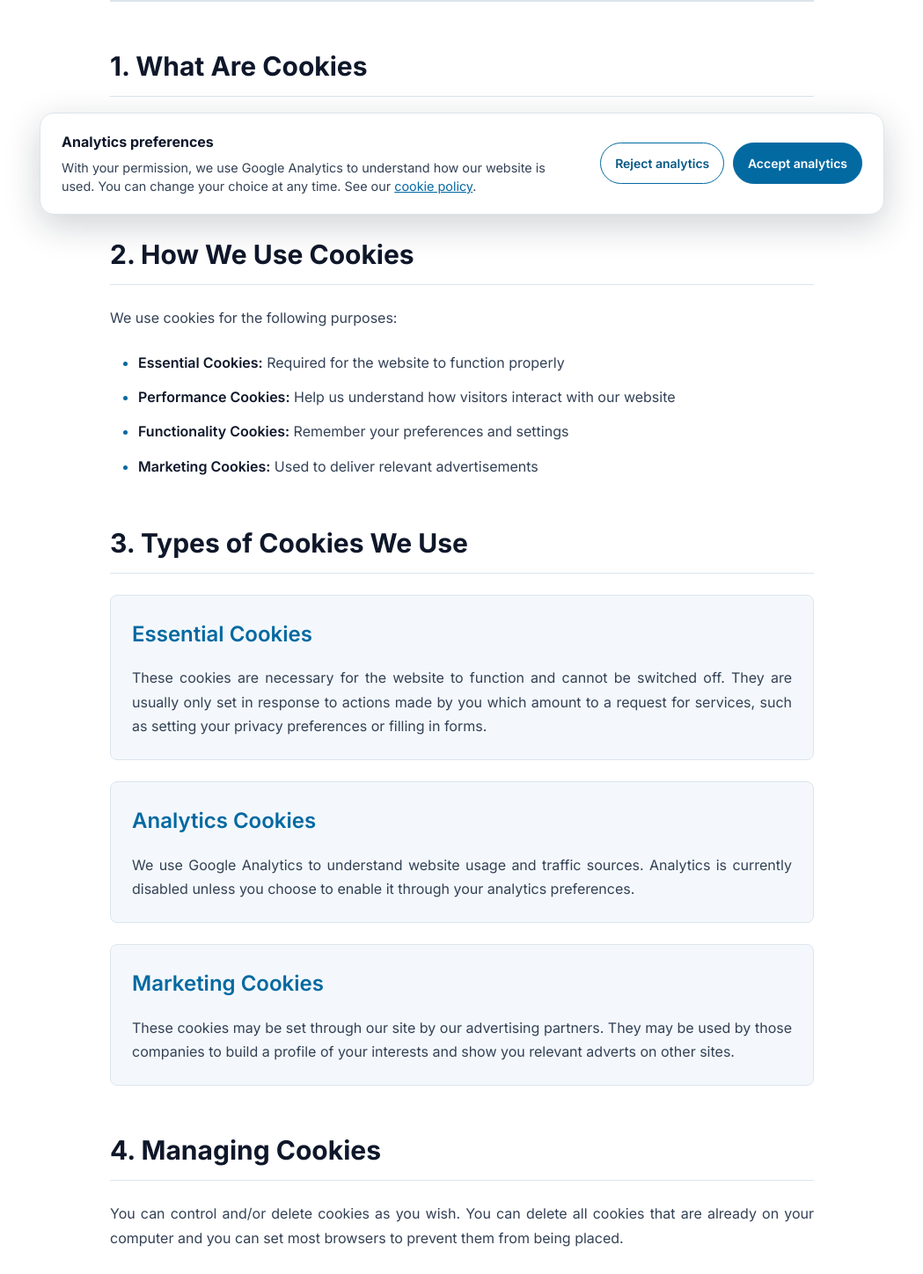
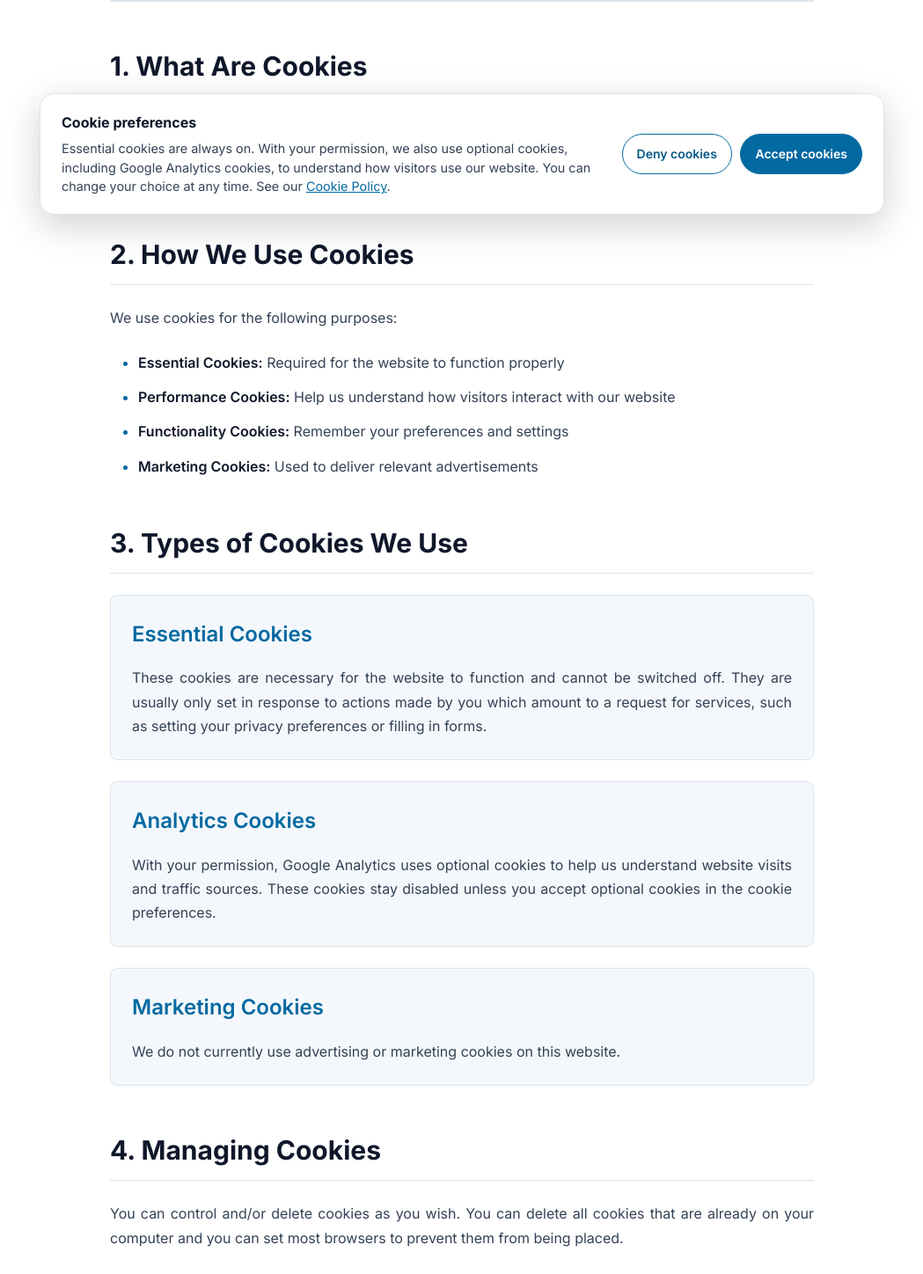
Before and after one commit to mhashirmaroof/technatonix-website, a Next.js app: page /cookies in a window 1280 px wide. Shown: the part 540-1988 px from the top of the page at 88% size, without its empty margins (115-1164 px from the left). Built offline with nearby package versions, Linux system fonts and the light colour scheme.

Commit message:
The cookie wording changes are ready. I’m deploying them to Vercel production with Node 22 now.

```diff
--- a/components/Analytics.tsx
+++ b/components/Analytics.tsx
@@ -185,14 +185,14 @@ export default function Analytics() {
 
   if (!ready || (!showPreferences && !(consent === null && regionPolicy.prompt)) || isPrivate(router.asPath)) return null;
   return (
-    <aside className={styles.banner} aria-label="Analytics cookie preferences">
+    <aside className={styles.banner} aria-label="Cookie preferences">
       <div>
-        <h2>Analytics preferences</h2>
-        <p>With your permission, we use Google Analytics to understand how our website is used. You can change your choice at any time. See our <Link href="/cookies">cookie policy</Link>.</p>
+        <h2>Cookie preferences</h2>
+        <p>Essential cookies are always on. With your permission, we also use optional cookies, including Google Analytics cookies, to understand how visitors use our website. You can change your choice at any time. See our <Link href="/cookies">Cookie Policy</Link>.</p>
       </div>
       <div className={styles.actions}>
-        <button type="button" onClick={() => choose('rejected')}>Reject analytics</button>
-        <button type="button" onClick={() => choose('accepted')}>Accept analytics</button>
+        <button type="button" onClick={() => choose('rejected')}>Deny cookies</button>
+        <button type="button" onClick={() => choose('accepted')}>Accept cookies</button>
       </div>
     </aside>
   );
--- a/pages/cookies.tsx
+++ b/pages/cookies.tsx
@@ -64,17 +64,16 @@ const Cookies: React.FC<CookiesProps> = ({ seo }) => {
                 <div className={styles.cookieType}>
                   <h3>Analytics Cookies</h3>
                   <p>
-                    We use Google Analytics to understand website usage and traffic sources. Analytics
-                    is currently disabled unless you choose to enable it through your analytics preferences.
+                    With your permission, Google Analytics uses optional cookies to help us understand
+                    website visits and traffic sources. These cookies stay disabled unless you accept
+                    optional cookies in the cookie preferences.
                   </p>
                 </div>
 
                 <div className={styles.cookieType}>
                   <h3>Marketing Cookies</h3>
                   <p>
-                    These cookies may be set through our site by our advertising partners. They may be
-                    used by those companies to build a profile of your interests and show you relevant
-                    adverts on other sites.
+                    We do not currently use advertising or marketing cookies on this website.
                   </p>
                 </div>
               </div>
@@ -86,7 +85,7 @@ const Cookies: React.FC<CookiesProps> = ({ seo }) => {
                   are already on your computer and you can set most browsers to prevent them from being placed.
                 </p>
                 <p>
-                  You can also <button type="button" onClick={() => window.dispatchEvent(new Event('open-analytics-preferences'))}>change your analytics preferences</button> at any time.
+                  You can also <button type="button" onClick={() => window.dispatchEvent(new Event('open-analytics-preferences'))}>change your cookie preferences</button> at any time.
                 </p>
 
                 <div className={styles.browserInstructions}>
--- a/pages/privacy.tsx
+++ b/pages/privacy.tsx
@@ -93,8 +93,9 @@ const Privacy: React.FC<PrivacyProps> = ({ seo }) => {
                 <h2>6. Cookies and Tracking</h2>
                 <p>
                   We use cookies and similar tracking technologies to improve your experience
-                  on our website. Google Analytics is currently disabled unless you choose to enable it.
-                  You can change your analytics choice in our cookie policy or through your browser settings.
+                  on our website. Optional Google Analytics cookies stay disabled unless you choose to
+                  accept them. You can change your cookie preferences on our cookie policy page or
+                  through your browser settings.
                 </p>
               </div>
 
```
